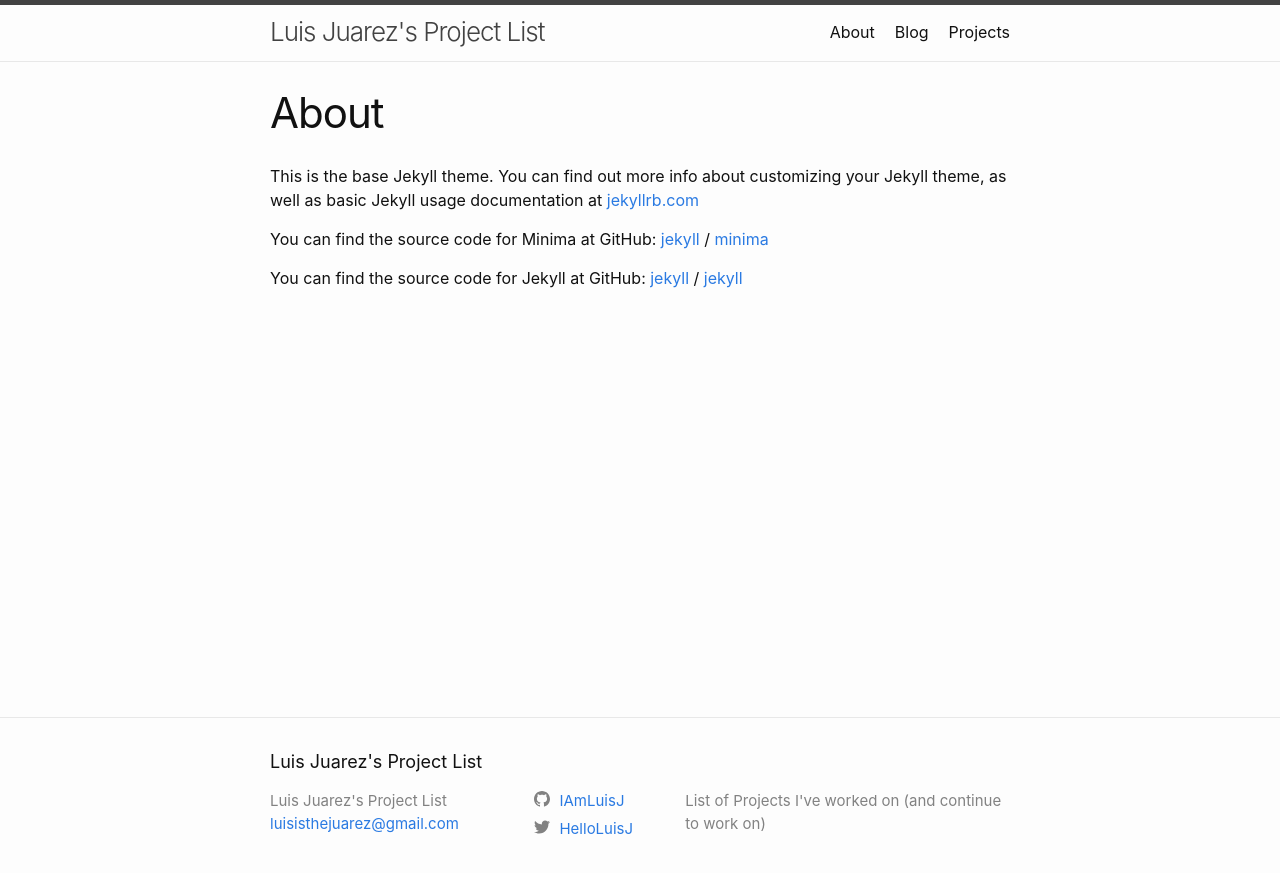
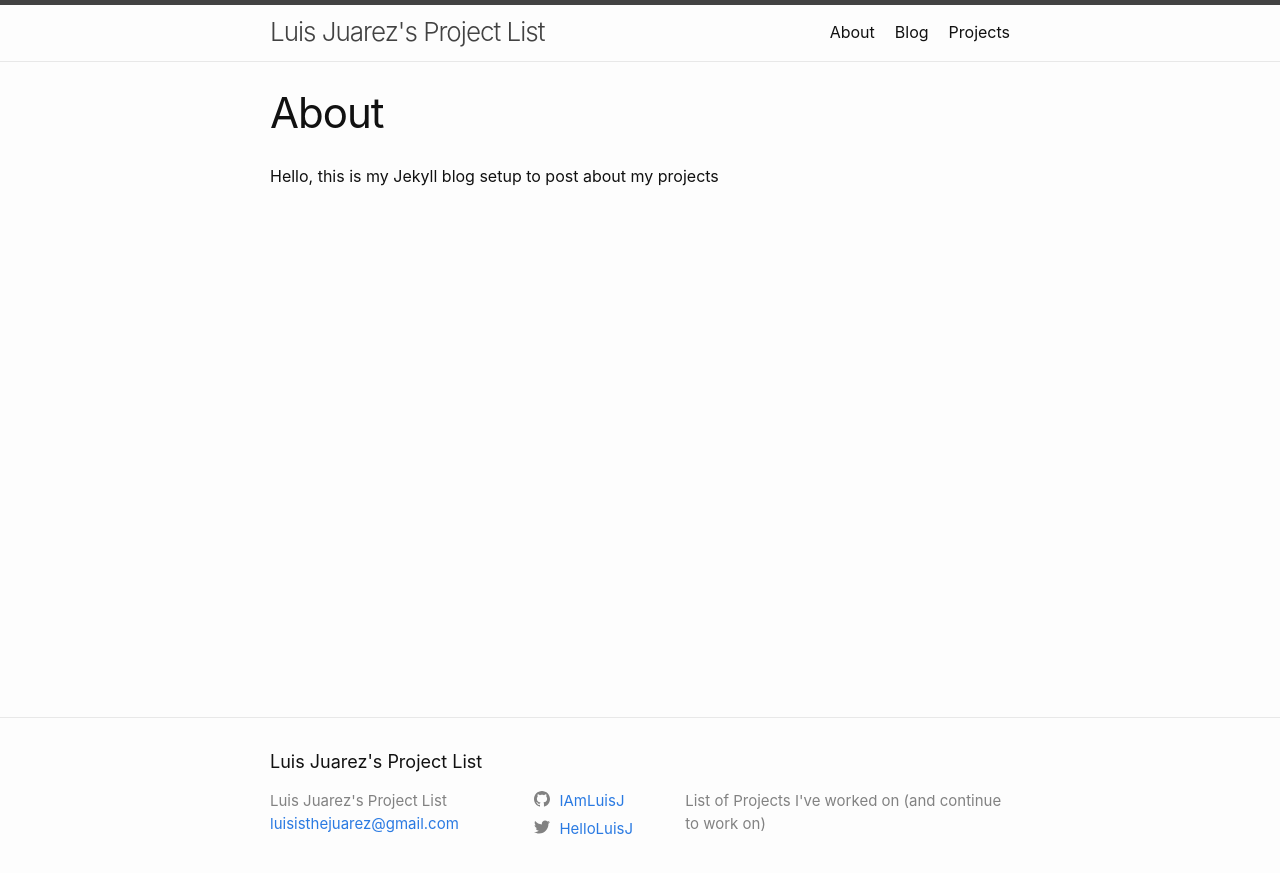
Before and after one commit to IAmLuisJ/IAmLuisJ.github.io, a Jekyll site: the page built from about.markdown, in a window 1280 px wide. Shown: the top 873 px of the page. Built offline with Jekyll 4.4.1, drawn with Linux system fonts in a browser that asks for light colours.

Commit message:
fixed practice post

```diff
--- a/_posts/2021-09-02-FirstPost.md
+++ b/_posts/2021-09-01-secondpost.markdown
@@ -1,7 +1,7 @@
 ---
 layout: post
 title:  "Test Post!"
-date:   2021-09-02 22:54:54 -0400
+date:   2021-09-01 22:54:54 -0400
 categories: jekyll update
 ---
 This is a practice post
--- a/about.markdown
+++ b/about.markdown
@@ -4,15 +4,4 @@ title: About
 permalink: /about/
 ---
 
-This is the base Jekyll theme. You can find out more info about customizing your Jekyll theme, as well as basic Jekyll usage documentation at [jekyllrb.com](https://jekyllrb.com/)
-
-You can find the source code for Minima at GitHub:
-[jekyll][jekyll-organization] /
-[minima](https://github.com/jekyll/minima)
-
-You can find the source code for Jekyll at GitHub:
-[jekyll][jekyll-organization] /
-[jekyll](https://github.com/jekyll/jekyll)
-
-
-[jekyll-organization]: https://github.com/jekyll
+Hello, this is my Jekyll blog setup to post about my projects
```
